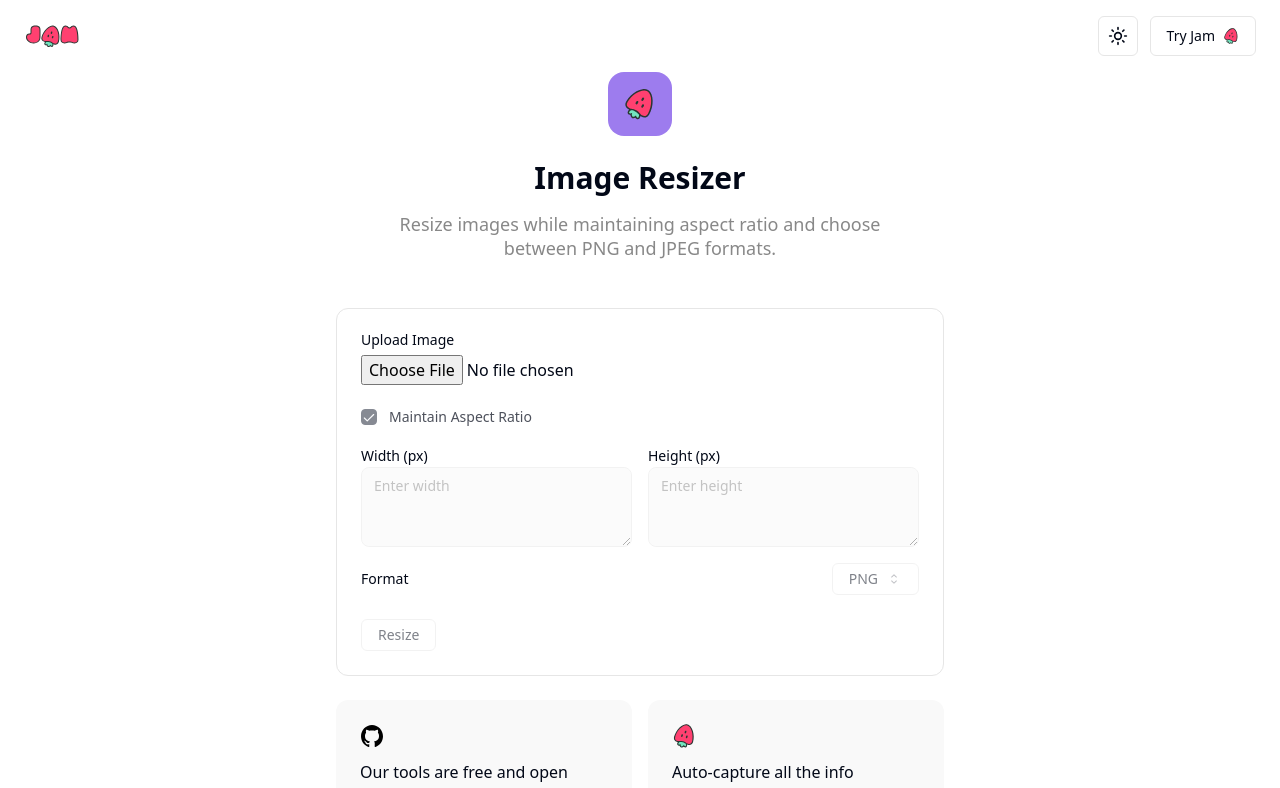
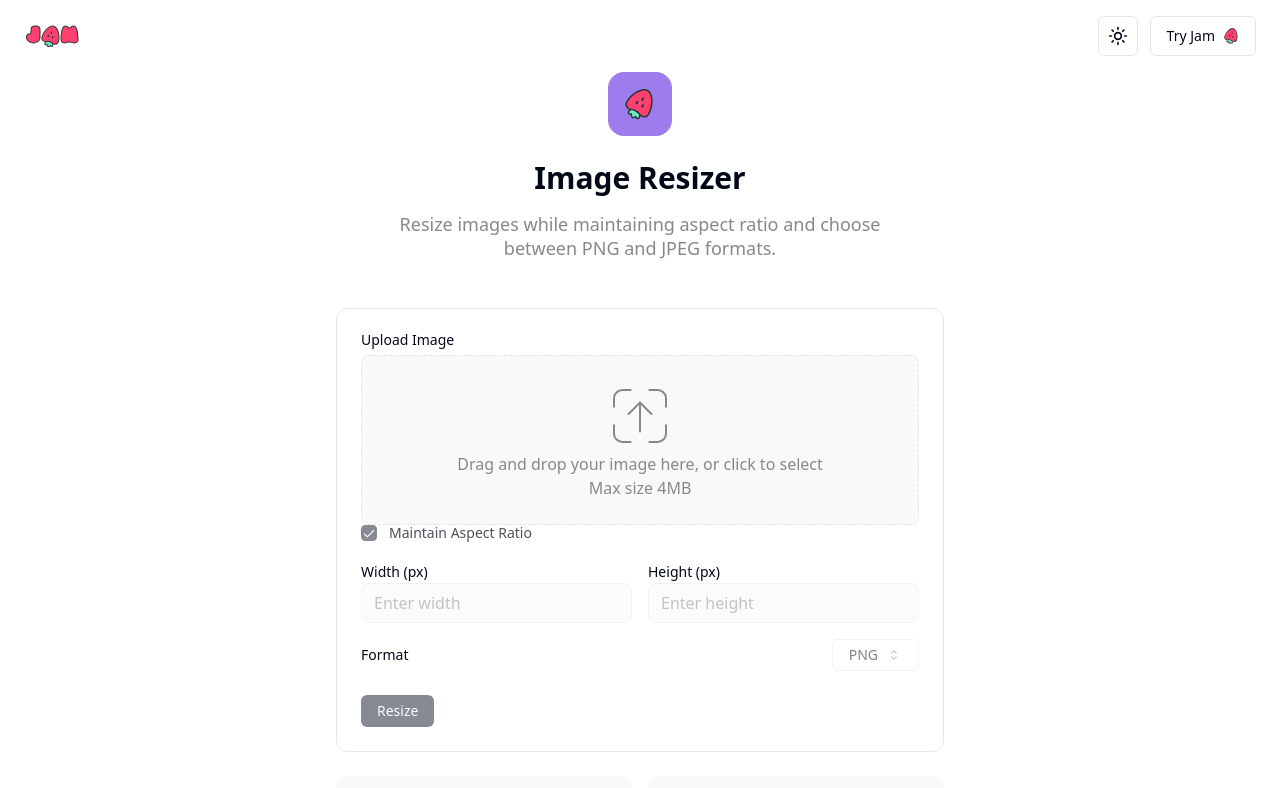
Before and after one commit to jamdotdev/jam-dev-utilities, a Next.js app: page /utilities/image-resizer in a window 1280 px wide. Shown: the top 788 px of the page. Built offline with nearby package versions, Linux system fonts and the light colour scheme.

Commit message:
feat(image-resizer): introduce svg support

```diff
--- a/pages/utilities/image-resizer.tsx
+++ b/pages/utilities/image-resizer.tsx
@@ -1,5 +1,4 @@
-import { ChangeEvent, useCallback, useMemo, useState } from "react";
-import { Textarea } from "@/components/ds/TextareaComponent";
+import { useCallback, useState, useMemo, ChangeEvent } from "react";
 import PageHeader from "@/components/PageHeader";
 import { Card } from "@/components/ds/CardComponent";
 import { Button } from "@/components/ds/ButtonComponent";
@@ -9,12 +8,19 @@ import { CMDK } from "@/components/CMDK";
 import CallToActionGrid from "@/components/CallToActionGrid";
 import Meta from "@/components/Meta";
 import ImageResizeSEO from "../../components/seo/ImageResizeSEO";
-import { resizeImage } from "../../components/utils/resize-image.utils";
+import {
+  Format,
+  handleResizeImage,
+  processImageFile,
+  updateHeight,
+  updateWidth,
+} from "../../components/utils/resize-image.utils";
 import { Combobox } from "../../components/ds/ComboboxComponent";
 import { Checkbox } from "../../components/ds/CheckboxComponent";
 import { Input } from "../../components/ds/InputComponent";
+import ImageUpload from "../../components/ds/ImageUploadComponent";
 
-type Format = "png" | "jpeg";
+const MAX_DIMENSION = 1024 * 4;
 interface FormatOption {
   value: Format;
   label: string;
@@ -22,6 +28,7 @@ interface FormatOption {
 
 const formatOptions: FormatOption[] = [
   { value: "png", label: "PNG" },
+  { value: "svg", label: "SVG" },
   { value: "jpeg", label: "JPEG" },
 ];
 
@@ -33,31 +40,28 @@ export default function ImageResize() {
   const [height, setHeight] = useState<number | undefined>(undefined);
   const [maintainAspectRatio, setMaintainAspectRatio] = useState(true);
   const [quality, setQuality] = useState<number>(1);
+  const [showAnimation, setShowAnimation] = useState(false);
 
-  const handleFileChange = useCallback(
-    (event: ChangeEvent<HTMLInputElement>) => {
-      const file = event.target.files?.[0];
-      if (file) {
+  function setOutputAndShowAnimation(output: string) {
+    setOutput(output);
+    setShowAnimation(true);
+    setTimeout(() => {
+      setShowAnimation(false);
+    }, 500);
+  }
+
+  const handleFileSelect = useCallback(
+    (file: File) => {
       setImageFile(file);
-        const reader = new FileReader();
-        reader.onload = (e) => {
-          const img = new Image();
-          img.src = e.target?.result as string;
-          img.onload = () => {
-            setWidth(img.width);
-            setHeight(img.height);
-            resizeImage({
-              img,
-              width: img.width,
-              height: img.height,
+      processImageFile({
+        file,
         format,
+        maintainAspectRatio,
         quality,
-              maintainAspectRatio,
-            }).then(setOutput);
-          };
-        };
-        reader.readAsDataURL(file);
-      }
+        setHeight,
+        setOutput: (output) => setOutputAndShowAnimation(output),
+        setWidth,
+      });
     },
     [format, maintainAspectRatio, quality]
   );
@@ -67,16 +71,7 @@ export default function ImageResize() {
       const newValue = !prev;
 
       if (newValue && imageFile && width) {
-        const img = new Image();
-        const reader = new FileReader();
-        reader.onload = (e) => {
-          img.src = e.target?.result as string;
-          img.onload = () => {
-            const newHeight = Math.round(width / (img.width / img.height));
-            setHeight(newHeight);
-          };
-        };
-        reader.readAsDataURL(imageFile);
+        updateHeight({ width, file: imageFile, setHeight });
       }
 
       return newValue;
@@ -84,42 +79,30 @@ export default function ImageResize() {
   }, [imageFile, width]);
 
   const handleWidthChange = useCallback(
-    (e: React.ChangeEvent<HTMLTextAreaElement>) => {
-      const newWidth = parseInt(e.target.value);
+    (e: ChangeEvent<HTMLInputElement>) => {
+      let newWidth = parseInt(e.target.value);
+      if (newWidth > MAX_DIMENSION) {
+        newWidth = MAX_DIMENSION;
+      }
       setWidth(newWidth);
 
       if (maintainAspectRatio && imageFile) {
-        const img = new Image();
-        const reader = new FileReader();
-        reader.onload = (e) => {
-          img.src = e.target?.result as string;
-          img.onload = () => {
-            const newHeight = Math.round(newWidth / (img.width / img.height));
-            setHeight(newHeight);
-          };
-        };
-        reader.readAsDataURL(imageFile);
+        updateHeight({ file: imageFile, setHeight, width: newWidth });
       }
     },
     [maintainAspectRatio, imageFile]
   );
 
   const handleHeightChange = useCallback(
-    (e: React.ChangeEvent<HTMLTextAreaElement>) => {
-      const newHeight = parseInt(e.target.value);
+    (e: ChangeEvent<HTMLInputElement>) => {
+      let newHeight = parseInt(e.target.value);
+      if (newHeight > MAX_DIMENSION) {
+        newHeight = MAX_DIMENSION;
+      }
       setHeight(newHeight);
 
       if (maintainAspectRatio && imageFile) {
-        const img = new Image();
-        const reader = new FileReader();
-        reader.onload = (e) => {
-          img.src = e.target?.result as string;
-          img.onload = () => {
-            const newWidth = Math.round(newHeight * (img.width / img.height));
-            setWidth(newWidth);
-          };
-        };
-        reader.readAsDataURL(imageFile);
+        updateWidth({ file: imageFile, height: newHeight, setWidth });
       }
     },
     [maintainAspectRatio, imageFile]
@@ -127,29 +110,20 @@ export default function ImageResize() {
 
   const handleResize = useCallback(() => {
     if (imageFile) {
-      const reader = new FileReader();
-      reader.onload = (e) => {
-        const img = new Image();
-        img.src = e.target?.result as string;
-        img.onload = () => {
-          resizeImage({
-            img,
+      handleResizeImage({
+        file: imageFile,
+        format,
+        height,
+        maintainAspectRatio,
+        quality,
+        setOutput: (output) => setOutputAndShowAnimation(output),
         width,
-            height,
-            format,
-            quality,
-            maintainAspectRatio,
-          }).then(setOutput);
-        };
-      };
-      reader.readAsDataURL(imageFile);
+      });
     }
   }, [imageFile, width, height, format, quality, maintainAspectRatio]);
 
   const qualityInput = useMemo(() => {
-    if (format === "png") {
-      return null;
-    }
+    if (format === "jpeg") {
       return (
         <div className="flex justify-between items-center mb-4">
           <Label className="mb-1">Quality (0.1 to 1.0)</Label>
@@ -165,6 +139,9 @@ export default function ImageResize() {
           />
         </div>
       );
+    }
+
+    return null;
   }, [format, imageFile, quality]);
 
   return (
@@ -187,12 +164,7 @@ export default function ImageResize() {
         <Card className="flex flex-col p-6 hover:shadow-none shadow-none rounded-xl">
           <div>
             <Label>Upload Image</Label>
-            <input
-              type="file"
-              accept="image/*"
-              onChange={handleFileChange}
-              className="mb-6"
-            />
+            <ImageUpload onFileSelect={handleFileSelect} />
 
             <div className="flex items-center mb-6 gap-2">
               <Checkbox
@@ -213,22 +185,22 @@ export default function ImageResize() {
             <div className="flex justify-between items-center mb-2">
               <div className="flex-1 mr-2">
                 <Label className="mb-1">Width (px)</Label>
-                <Textarea
-                  rows={1}
+                <Input
+                  type="number"
                   placeholder="Enter width"
                   onChange={handleWidthChange}
-                  value={width || ""}
+                  value={width ?? ""}
                   className="mb-2"
                   disabled={!imageFile}
                 />
               </div>
               <div className="flex-1 ml-2">
                 <Label className="mb-1">Height (px)</Label>
-                <Textarea
-                  rows={1}
+                <Input
+                  typeof="number"
                   placeholder="Enter height"
                   onChange={handleHeightChange}
-                  value={height || ""}
+                  value={height ?? ""}
                   className="mb-2"
                   disabled={!imageFile}
                 />
@@ -247,11 +219,7 @@ export default function ImageResize() {
 
             {qualityInput}
 
-            <Button
-              variant="outline"
-              onClick={handleResize}
-              disabled={!imageFile}
-            >
+            <Button onClick={handleResize} disabled={!imageFile}>
               Resize
             </Button>
 
@@ -261,7 +229,7 @@ export default function ImageResize() {
                 <img
                   src={output}
                   alt="Resized output"
-                  className="w-full h-auto mb-4"
+                  className={`w-full h-auto mb-4 ${showAnimation ? "animate-grow-from-center" : ""}`}
                 />
                 <a
                   href={output}
```
Lines whose indentation alone changed are shown as unchanged.
